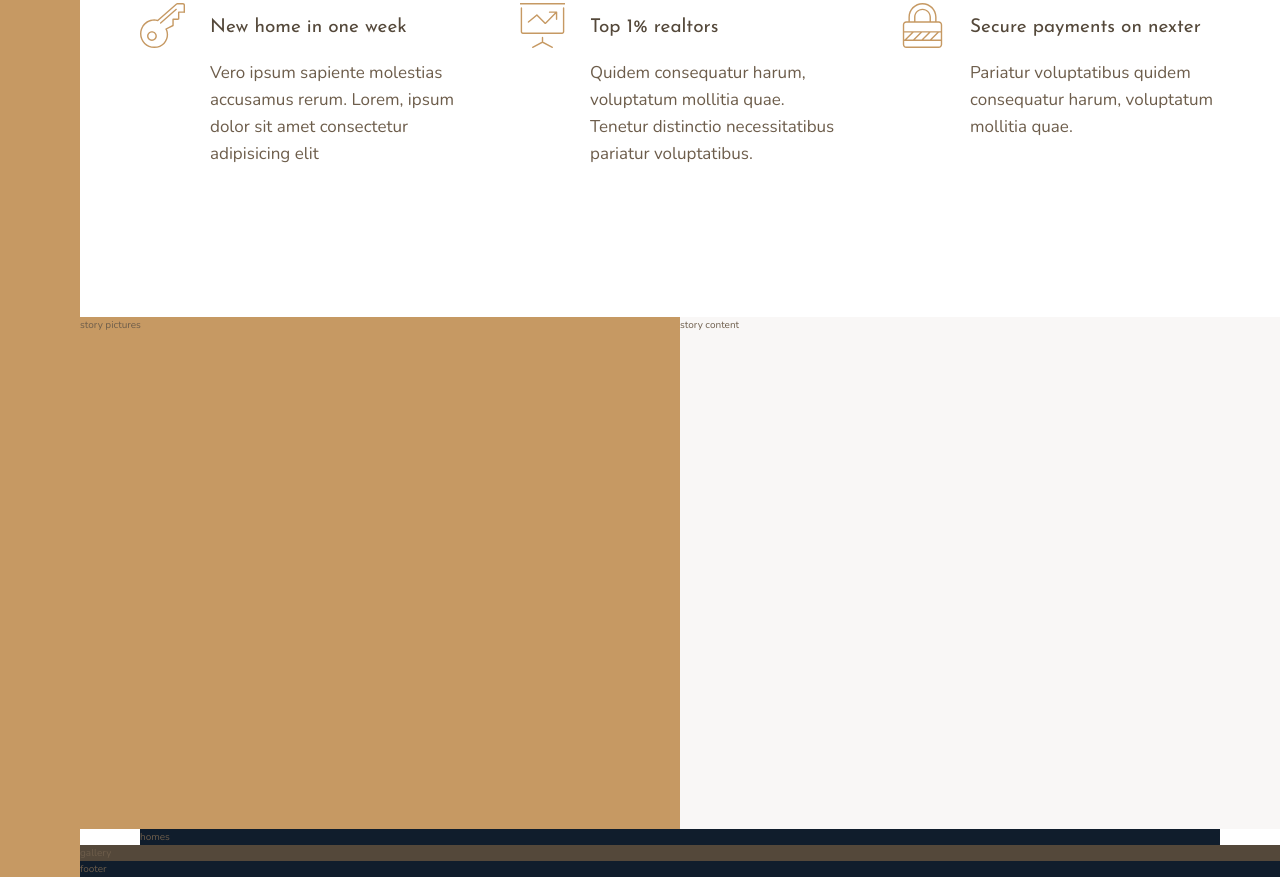
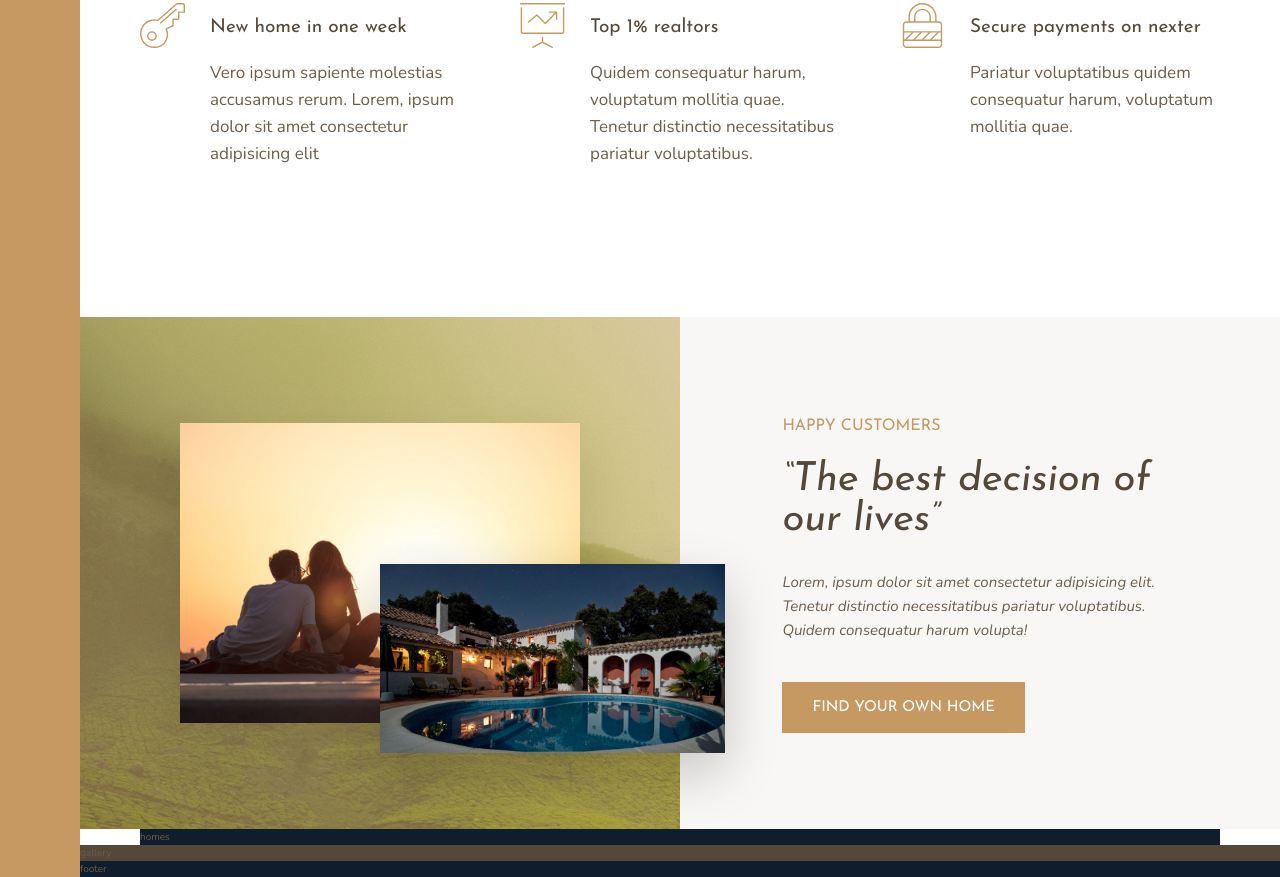
Before and after one commit to Podexus23/04-Nexter, a website: page index.html in a window 1280 px wide. Shown: the part 991-1868 px from the top of the page. Drawn offline with nearby package versions, Linux system fonts and the light colour scheme.

Commit message:
feat: story section

```diff
--- a/index.html
+++ b/index.html
@@ -83,9 +83,26 @@
       </div>
     </section>
 
-    <div class="story__pictures">story pictures</div>
+    <div class="story__pictures">
+      <img
+        src="img/story-1.jpeg"
+        alt="Couple with new house"
+        class="story__img--1" />
+      <img src="img/story-2.jpeg" alt="New house" class="story__img--2" />
+    </div>
 
-    <div class="story__content">story content</div>
+    <div class="story__content">
+      <div class="heading-3 mb-sm">Happy Customers</div>
+      <div class="heading-2 heading-2--dark mb-md">
+        &ldquo;The best decision of our lives&rdquo;
+      </div>
+      <p class="story__text">
+        Lorem, ipsum dolor sit amet consectetur adipisicing elit. Tenetur
+        distinctio necessitatibus pariatur voluptatibus. Quidem consequatur
+        harum volupta!
+      </p>
+      <button class="btn">Find your own home</button>
+    </div>
 
     <section class="homes">homes</section>
 
--- a/sass/_story.scss
+++ b/sass/_story.scss
@@ -2,10 +2,52 @@
   &__pictures {
     background-color: $color-primary;
     grid-column: full-start / col-end 4;
+    background-image: linear-gradient(
+        rgba($color-primary, 0.5),
+        rgba($color-primary, 0.5)
+      ),
+      url(../img/back.jpg);
+
+    display: grid;
+    grid-template-rows: repeat(6, 1fr);
+    grid-template-columns: repeat(6, 1fr);
+    align-items: center;
+  }
+
+  &__img--1 {
+    width: 100%;
+    grid-row: 2 / 6;
+    grid-column: 2 / 6;
+    box-shadow: 0 2rem 5rem rgba(0, 0, 0, 0.1);
+  }
+
+  &__img--2 {
+    width: 115%;
+    grid-row: 4 / 6;
+    grid-column: 4 / 7;
+    z-index: 10;
+    box-shadow: 0 2rem 5rem rgba(0, 0, 0, 0.2);
   }
 
   &__content {
     background-color: $color-grey-light-1;
     grid-column: col-start 5 / full-end;
+
+    padding: 6rem 8vw;
+
+    // display: flex;
+    // flex-direction: column;
+    // justify-content: center;
+    // align-items: flex-start;
+
+    display: grid;
+    align-content: center;
+    justify-items: start;
+  }
+
+  &__text {
+    font-size: 1.5rem;
+    font-style: italic;
+    margin-bottom: 4rem;
   }
 }
--- a/sass/_typography.scss
+++ b/sass/_typography.scss
@@ -9,10 +9,23 @@
 
 .heading-2 {
   @extend %heading;
+  font-size: 4rem;
+  font-style: italic;
+  line-height: 1;
+
+  &--light {
+    color: $color-grey-light-1;
+  }
+  &--dark {
+    color: $color-grey-dark-1;
+  }
 }
 
 .heading-3 {
   @extend %heading;
+  font-size: 1.6rem;
+  color: $color-primary;
+  text-transform: uppercase;
 }
 
 .heading-4 {
@@ -26,3 +39,37 @@
     color: $color-grey-dark-1;
   }
 }
+
+.btn {
+  background-color: $color-primary;
+  color: #fff;
+  border: none;
+  border-radius: 0;
+  font-family: $font-display;
+  font-size: 1.5rem;
+  text-transform: uppercase;
+  padding: 1.8rem 3rem;
+  transition: all 0.2s;
+
+  cursor: pointer;
+
+  &:hover {
+    background-color: $color-primary-dark;
+  }
+}
+
+.mb-sm {
+  margin-bottom: 2rem;
+}
+
+.mb-md {
+  margin-bottom: 3rem;
+}
+
+.mb-lg {
+  margin-bottom: 4rem;
+}
+
+.mb-hg {
+  margin-bottom: 8rem;
+}
```
Also changed, not shown: css/style.css.
